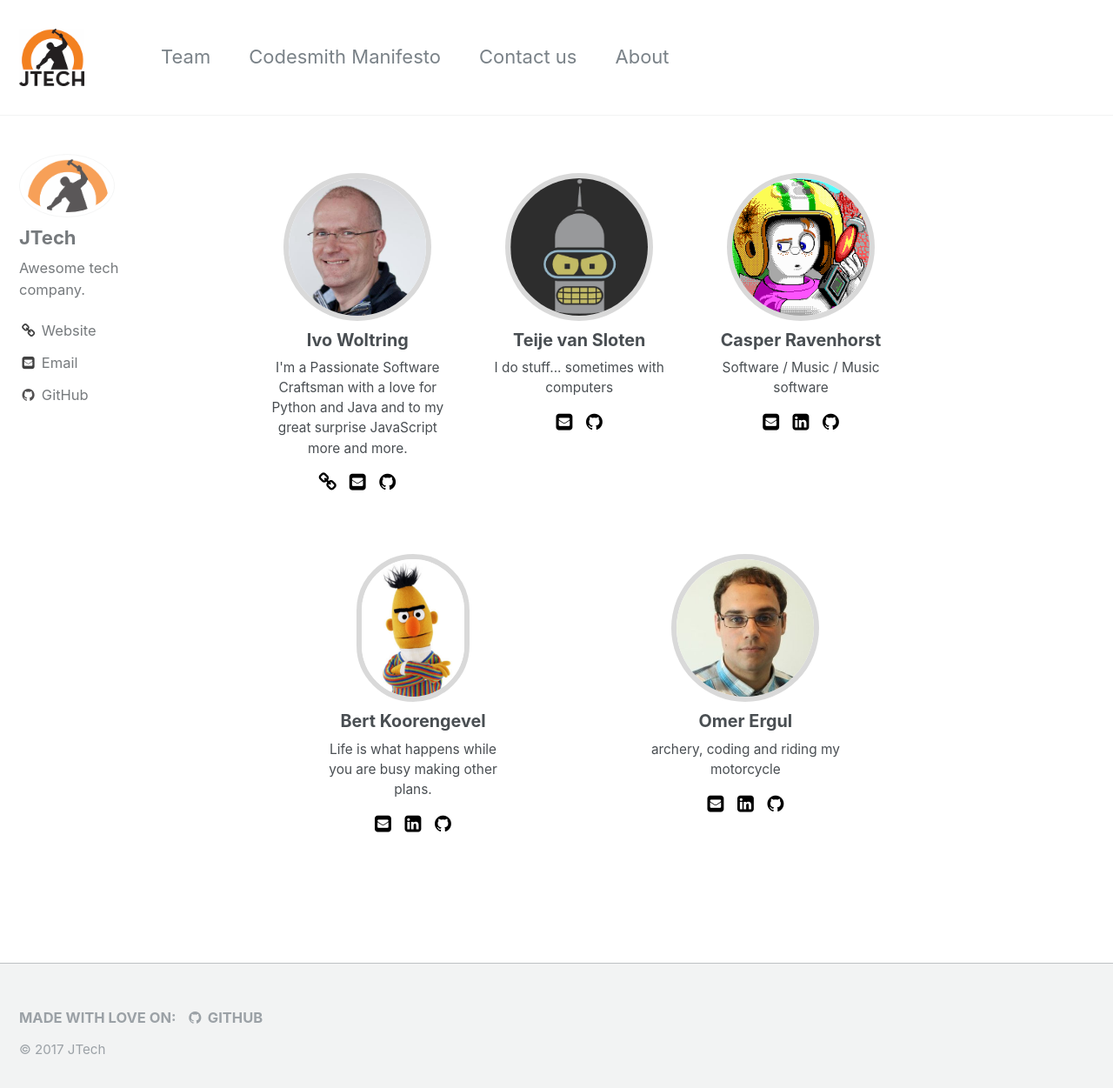
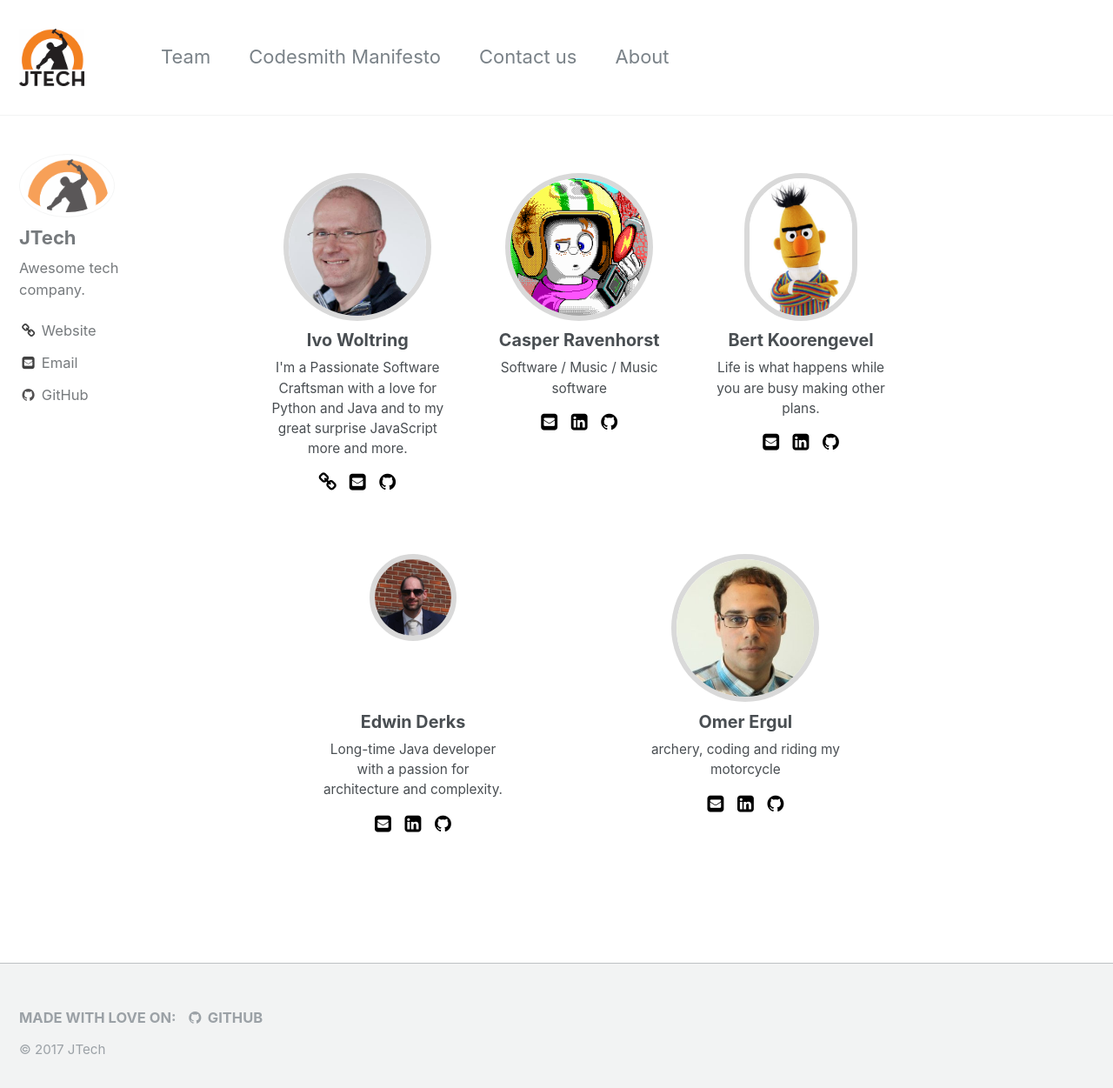
Before and after one commit to Ordina-JTech/Ordina-JTech.github.io, a Jekyll site: the page built from team.md, in a window 1280 px wide and 1263 px high. Shown: the top 1251 px of the window at 87% size. Built offline with Jekyll 4.4.1, drawn with Linux system fonts in a browser that asks for light colours.

Commit message:
seconde commit, changed authors.yml to have the updates from edwin. Added a new page called 'Codesmith Manifest' and entered my own information to the page.

```diff
--- a/_data/authors.yml
+++ b/_data/authors.yml
@@ -5,18 +5,6 @@
   email            : ivo.woltring@ordina.nl
   uri              : ivonet.nl
   github           : ivonet
-naipath:
-  name             : Teije van Sloten
-  avatar           : /assets/images/bio/naipath-bio.png
-  bio              : I do stuff... sometimes with computers
-  email            : teije.van.sloten@ordina.nl
-  github           : naipath
-michel_schudel:
-  name             : Michel Schudel
-  avatar           : /assets/images/bio/michel-bio.jpg
-  bio              : Coding, Craftsmanship, Music, Movies and more...
-  github           : MichelSchudel
-  active           : false
 casmarrav:
   name             : Casper Ravenhorst
   avatar           : /assets/images/bio/casmarrav-bio.png
@@ -31,6 +19,13 @@
   email            : bert.koorengevel@ordina.nl
   linkedin         : bertkoor
   github           : BertKoor
+edwin_derks:
+  name             : Edwin Derks
+  avatar           : /assets/images/bio/edwinderks-bio.png
+  bio              : Long-time Java developer with a passion for architecture and complexity.
+  email            : edwin.derks@ordina.nl
+  linkedin         : edwin-derks-2522a916
+  github           : ederks85
 omerergul:
   name             : Omer Ergul
   avatar           : /assets/images/bio/omerergul-bio.jpg
@@ -38,3 +33,16 @@
   email            : omer.ergul@ordina.nl
   linkedin         : omer-ergul
   github           : OErgul
+naipath:
+  name             : Teije van Sloten
+  avatar           : /assets/images/bio/naipath-bio.png
+  bio              : I do stuff... sometimes with computers
+  email            : teije.van.sloten@ordina.nl
+  github           : naipath
+  active           : false
+michel_schudel:
+  name             : Michel Schudel
+  avatar           : /assets/images/bio/michel-bio.jpg
+  bio              : Coding, Craftsmanship, Music, Movies and more...
+  github           : MichelSchudel
+  active           : false
```
